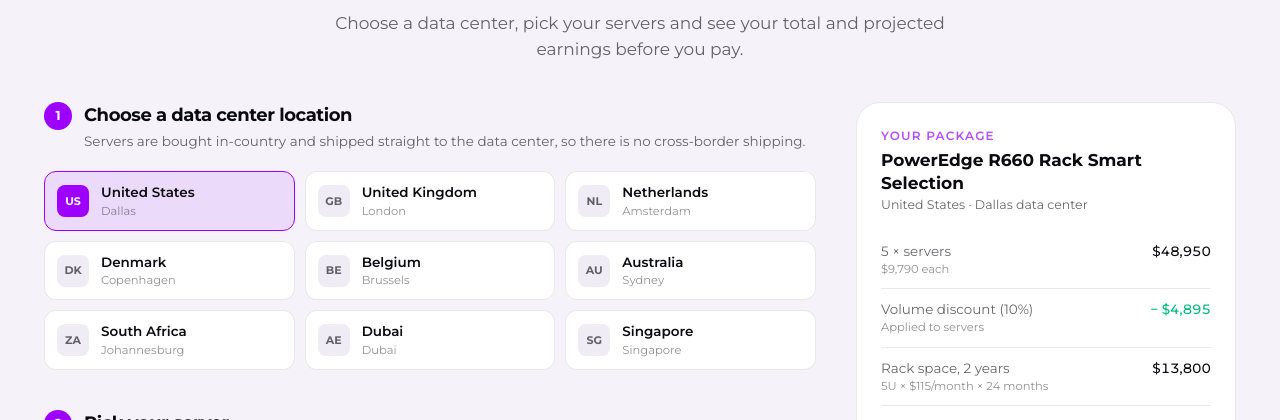
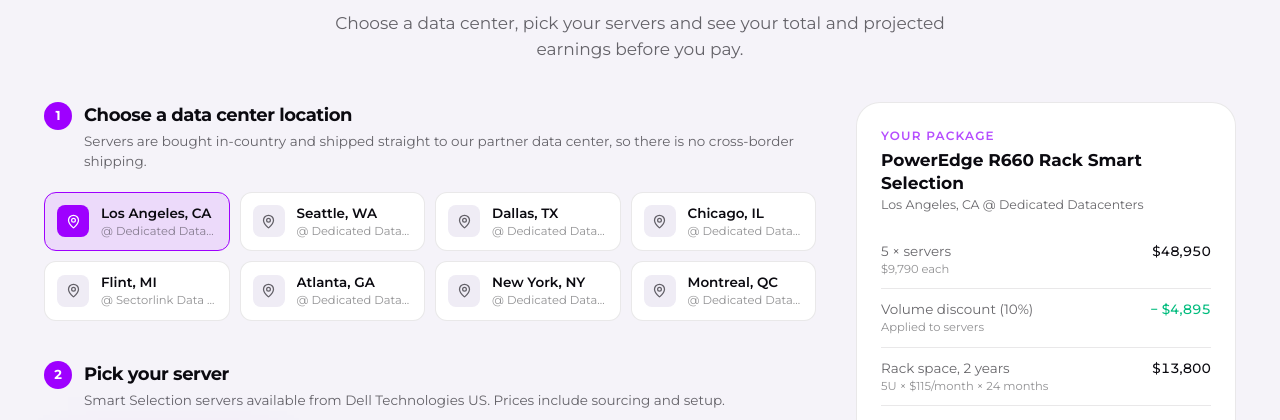
Before and after one commit to hibarri-dev/coco, a React (Vite) app in the folder frontend/: page /investors in a window 1280 px wide. Shown: the part 8964-9384 px from the top of the page. Built offline with nearby package versions, Linux system fonts and the light colour scheme; no server answers; a web font is replaced by a local one.

Commit message:
added data datas datatceneter and usage design

```diff
--- a/frontend/api/checkout.js
+++ b/frontend/api/checkout.js
@@ -1,5 +1,5 @@
 import { getStripe, json } from './_lib/stripe.js';
-import { getCatalog, getCountry } from '../src/data/catalog.js';
+import { getCatalog, getLocation, locationLabel } from '../src/data/catalog.js';
 import { quote, selectionQuery, PACKAGE_TYPES, RACK_MONTHS } from '../src/lib/pricing.js';
 
 const EMAIL = /^[^\s@]+@[^\s@]+\.[^\s@]{2,}$/;
@@ -52,8 +52,8 @@
   if (!PACKAGE_TYPES.some((p) => p.id === selection.pkg)) return json({ error: 'invalid_package' }, 400);
 
   // Prices are always recomputed here; the total sent by the browser is never trusted.
-  const country = getCountry(selection.country);
-  const catalog = await getCatalog(country.id);
+  const location = getLocation(selection.location);
+  const catalog = await getCatalog(location.id);
   const model = catalog.find((m) => m.id === selection.model);
   if (!model) return json({ error: 'model_unavailable' }, 400);
   const q = quote(model, selection.pkg, Number(selection.qty));
@@ -64,14 +64,15 @@
 
   const origin = process.env.SITE_URL || new URL(request.url).origin;
   const returnPath = RETURN_PATHS.includes(body.returnPath) ? body.returnPath : '/checkout';
-  const query = selectionQuery({ country: country.id, model: model.id, pkg: selection.pkg, qty: q.qty });
+  const query = selectionQuery({ location: location.id, model: model.id, pkg: selection.pkg, qty: q.qty });
   const back = (status) => `${origin}${returnPath}?${query}&payment=${status}&ref=${reference}`;
 
   const metadata = {
     app: 'coco',
     reference,
-    country: country.id,
-    dataCenter: `${country.city}, ${country.name}`,
+    location: location.id,
+    country: location.country,
+    dataCenter: locationLabel(location),
     model: model.id,
     package: selection.pkg,
     quantity: String(q.qty),
@@ -107,7 +108,7 @@
               unit_amount: rackCents,
               product_data: {
                 name: `Rack space, ${RACK_MONTHS} months`,
-                description: `${q.rackU}U in ${country.city}, ${country.name}`,
+                description: `${q.rackU}U at ${locationLabel(location)}`,
               },
             },
           },
--- a/frontend/src/components/funnel/PackageBuilder.jsx
+++ b/frontend/src/components/funnel/PackageBuilder.jsx
@@ -1,10 +1,9 @@
 import { useEffect, useRef, useState } from 'react';
 import { AnimatePresence, motion, useInView } from 'framer-motion';
-import { ArrowRight, Check, Cpu, HardDrive, MemoryStick, Minus, Network, Plus, Info, Sparkles } from 'lucide-react';
+import { ArrowRight, Check, Cpu, HardDrive, MapPin, MemoryStick, Minus, Network, Plus, Info, Sparkles } from 'lucide-react';
 import ServerArt from './ServerArt';
-import { COUNTRIES, getCatalog, getCountry } from '../../data/catalog';
+import { DEFAULT_LOCATION, LOCATIONS, getCatalog, getLocation, locationLabel } from '../../data/catalog';
 import { PACKAGE_TYPES, MIN_SERVERS, RACK_MONTHS, RACK_PER_U_MONTH, COCO_FEE, MARKUP, quote, serversPerRack } from '../../lib/pricing';
-import { useVisitor } from '../../lib/visitor';
 import { usd } from '../../data/packages';
 import { EASE } from '../ui/motion';
 
@@ -81,9 +80,7 @@
 }
 
 export default function PackageBuilder({ ctaLabel = 'Continue to checkout', onContinue, initial = {} }) {
-  const visitor = useVisitor();
-  const touched = useRef(Boolean(initial.country));
-  const [countryId, setCountryId] = useState(initial.country || 'US');
+  const [locationId, setLocationId] = useState(initial.location || DEFAULT_LOCATION);
   const [catalog, setCatalog] = useState(null);
   const [modelId, setModelId] = useState(initial.model || null);
   const [pkg, setPkg] = useState(initial.pkg || 'five');
@@ -92,54 +89,47 @@
   const inView = useInView(root, { margin: '0px 0px -20% 0px' });
 
   useEffect(() => {
-    if (!touched.current && COUNTRIES.some((c) => c.id === visitor.countryCode)) setCountryId(visitor.countryCode);
-  }, [visitor.countryCode]);
-
-  useEffect(() => {
     let alive = true;
     setCatalog(null);
-    getCatalog(countryId).then((items) => alive && setCatalog(items));
+    getCatalog(locationId).then((items) => alive && setCatalog(items));
     return () => {
       alive = false;
     };
-  }, [countryId]);
+  }, [locationId]);
 
-  const country = getCountry(countryId);
+  const location = getLocation(locationId);
   const model = catalog?.find((m) => m.id === modelId) ?? catalog?.[0] ?? null;
   const q = model ? quote(model, pkg, qty) : null;
   const unlockTen = q && pkg !== 'rack' && q.qty < 10;
 
-  const chooseCountry = (id) => {
-    touched.current = true;
-    setCountryId(id);
-  };
-
-  const submit = () => model && onContinue?.({ country: country.id, model: model.id, pkg, qty: q.qty });
+  const submit = () => model && onContinue?.({ location: location.id, model: model.id, pkg, qty: q.qty });
 
   return (
     <div ref={root} className="grid gap-8 lg:grid-cols-[minmax(0,1fr)_380px] lg:gap-10">
       <div className="min-w-0 space-y-10">
         <section>
-          <StepTitle n={1} title="Choose a data center location" sub="Servers are bought in-country and shipped straight to the data center, so there is no cross-border shipping." />
-          <div className="mt-5 grid grid-cols-2 gap-2.5 sm:grid-cols-3">
-            {COUNTRIES.map((c) => {
-              const active = c.id === countryId;
+          <StepTitle n={1} title="Choose a data center location" sub="Servers are bought in-country and shipped straight to our partner data center, so there is no cross-border shipping." />
+          <div className="mt-5 grid grid-cols-2 gap-2.5 sm:grid-cols-3 xl:grid-cols-4">
+            {LOCATIONS.map((l) => {
+              const active = l.id === locationId;
               return (
                 <button
-                  key={c.id}
+                  key={l.id}
                   type="button"
-                  onClick={() => chooseCountry(c.id)}
+                  onClick={() => setLocationId(l.id)}
                   aria-pressed={active}
                   className={`flex items-center gap-3 rounded-xl border px-3 py-2.5 text-left transition ${
                     active ? 'border-coco-purple bg-coco-purple/10' : 'border-[var(--line)] bg-[var(--surface)] hover:border-coco-purple/40'
                   }`}
                 >
-                  <span className={`grid h-8 w-8 shrink-0 place-items-center rounded-lg text-[11px] font-bold ${active ? 'bg-coco-purple text-white' : 'bg-[var(--surface-2)] text-[var(--muted)]'}`}>
-                    {c.id}
+                  <span className={`grid h-8 w-8 shrink-0 place-items-center rounded-lg ${active ? 'bg-coco-purple text-white' : 'bg-[var(--surface-2)] text-[var(--muted)]'}`}>
+                    <MapPin size={15} />
                   </span>
                   <span className="min-w-0">
-                    <span className="block truncate text-[13.5px] font-semibold">{c.name}</span>
-                    <span className="block truncate text-[11.5px] text-[var(--faint)]">{c.city}</span>
+                    <span className="block truncate text-[13.5px] font-semibold">
+                      {l.city}, {l.region}
+                    </span>
+                    <span className="block truncate text-[11.5px] text-[var(--faint)]">@ {l.provider}</span>
                   </span>
                 </button>
               );
@@ -148,12 +138,12 @@
         </section>
 
         <section>
-          <StepTitle n={2} title="Pick your server" sub={`Smart Selection servers available from ${country.supplier}. Prices include sourcing and setup.`} />
+          <StepTitle n={2} title="Pick your server" sub={`Smart Selection servers available from ${location.supplier}. Prices include sourcing and setup.`} />
           <div className="mt-5 grid gap-3 sm:grid-cols-2 xl:grid-cols-3">
             {!catalog &&
               Array.from({ length: 3 }).map((_, i) => <div key={i} className="h-[330px] animate-pulse rounded-2xl border border-[var(--line)] bg-[var(--surface)]" />)}
             {catalog?.map((m, i) => (
-              <motion.div key={`${countryId}-${m.id}`} initial={{ opacity: 0, y: 10 }} animate={{ opacity: 1, y: 0 }} transition={{ delay: i * 0.04, ease: EASE }}>
+              <motion.div key={`${locationId}-${m.id}`} initial={{ opacity: 0, y: 10 }} animate={{ opacity: 1, y: 0 }} transition={{ delay: i * 0.04, ease: EASE }}>
                 <ServerCard model={m} selected={model?.id === m.id} onSelect={() => setModelId(m.id)} />
               </motion.div>
             ))}
@@ -223,7 +213,7 @@
           <div className="text-[12px] font-semibold uppercase tracking-widest text-coco-violet">Your package</div>
           <div className="mt-1 text-[17px] font-bold leading-snug">{model ? model.name : 'Loading servers…'}</div>
           <div className="text-[12.5px] text-[var(--muted)]">
-            {country.name} · {country.city} data center
+            {locationLabel(location)}
           </div>
 
           {q && (
@@ -292,7 +282,7 @@
         >
           <div className="mx-auto flex max-w-xl items-center justify-between gap-3">
             <div className="min-w-0">
-              <div className="text-[11.5px] text-[var(--muted)]">{q.qty} servers · {country.name}</div>
+              <div className="text-[11.5px] text-[var(--muted)]">{q.qty} servers · {location.city}, {location.region}</div>
               <div className="text-[18px] font-bold tabular">{usd(q.total)}</div>
             </div>
             <button type="button" onClick={submit} className="flex items-center gap-1.5 rounded-xl bg-coco-purple px-4 py-3 text-[14px] font-semibold text-white">
--- a/frontend/src/components/funnel/ServerPackages.jsx
+++ b/frontend/src/components/funnel/ServerPackages.jsx
@@ -6,7 +6,7 @@
 import { usd } from '../../data/packages';
 
 const RULES = [
-  { icon: Tag, t: 'Supplier price + 10%', d: 'Live Dell pricing for your chosen country. Our 10% covers sourcing, setup and configuration, so there are no setup fees.' },
+  { icon: Tag, t: 'Supplier price + 10%', d: 'Live Dell pricing for your chosen data center. Our 10% covers sourcing, setup and configuration, so there are no setup fees.' },
   { icon: Server, t: `${usd(RACK_PER_U_MONTH)} per U a month`, d: `Rack space is 1U per server (2U servers use 2U), paid ${RACK_MONTHS} months up front.` },
   { icon: Percent, t: '10% off at 5, 15% off at 10', d: 'Volume discounts apply to the server price. Rack space is billed at the standard rate.' },
   { icon: Boxes, t: `${MIN_SERVERS} servers or a full rack`, d: `Start with ${MIN_SERVERS} servers, choose your own quantity, or reserve a full ${FULL_RACK_U}U rack.` },
--- a/frontend/src/data/catalog.js
+++ b/frontend/src/data/catalog.js
@@ -1,16 +1,35 @@
 import { ENDPOINTS } from '../config/funnel.js';
 
-export const COUNTRIES = [
-  { id: 'US', name: 'United States', city: 'Dallas', supplier: 'Dell Technologies US', factor: 1, unavailable: [] },
-  { id: 'GB', name: 'United Kingdom', city: 'London', supplier: 'Dell Technologies UK', factor: 1.07, unavailable: [] },
-  { id: 'NL', name: 'Netherlands', city: 'Amsterdam', supplier: 'Dell Technologies NL', factor: 1.06, unavailable: [] },
-  { id: 'DK', name: 'Denmark', city: 'Copenhagen', supplier: 'Dell Technologies DK', factor: 1.1, unavailable: ['r4715'] },
-  { id: 'BE', name: 'Belgium', city: 'Brussels', supplier: 'Dell Technologies BE', factor: 1.06, unavailable: ['r5715'] },
-  { id: 'AU', name: 'Australia', city: 'Sydney', supplier: 'Dell Technologies AU', factor: 1.12, unavailable: [] },
-  { id: 'ZA', name: 'South Africa', city: 'Johannesburg', supplier: 'Dell Technologies ZA', factor: 1.15, unavailable: ['r4715', 'r5715'] },
-  { id: 'AE', name: 'Dubai', city: 'Dubai', supplier: 'Dell Technologies UAE', factor: 1.05, unavailable: ['r4715'] },
-  { id: 'SG', name: 'Singapore', city: 'Singapore', supplier: 'Dell Technologies SG', factor: 1.08, unavailable: [] },
+const DEDICATED = 'Dedicated Datacenters';
+const US = { country: 'US', countryName: 'United States', supplier: 'Dell Technologies US', factor: 1, unavailable: [] };
+
+// Partner data centers. `factor` adjusts the sample supplier price per country.
+export const LOCATIONS = [
+  { id: 'lax', city: 'Los Angeles', region: 'CA', provider: DEDICATED, ...US },
+  { id: 'sea', city: 'Seattle', region: 'WA', provider: DEDICATED, ...US },
+  { id: 'dfw', city: 'Dallas', region: 'TX', provider: DEDICATED, ...US },
+  { id: 'chi', city: 'Chicago', region: 'IL', provider: DEDICATED, ...US },
+  { id: 'fnt', city: 'Flint', region: 'MI', provider: 'Sectorlink Data Center', ...US },
+  { id: 'atl', city: 'Atlanta', region: 'GA', provider: DEDICATED, ...US },
+  { id: 'nyc', city: 'New York', region: 'NY', provider: DEDICATED, ...US },
+  {
+    id: 'mtl',
+    city: 'Montreal',
+    region: 'QC',
+    provider: DEDICATED,
+    country: 'CA',
+    countryName: 'Canada',
+    supplier: 'Dell Technologies Canada',
+    factor: 1.04,
+    unavailable: [],
+  },
 ];
+
+export const DEFAULT_LOCATION = LOCATIONS[0].id;
+
+export const getLocation = (id) => LOCATIONS.find((l) => l.id === id) ?? LOCATIONS[0];
+
+export const locationLabel = (l) => `${l.city}, ${l.region} @ ${l.provider}`;
 
 // Sample Smart Selection configurations. Replace with supplier API data
 // (VITE_CATALOG_ENDPOINT); prices are USD supplier prices before CoCo's markup.
@@ -72,14 +91,11 @@
   },
 ];
 
-export const getCountry = (id) => COUNTRIES.find((c) => c.id === id) ?? COUNTRIES[0];
-
-function sampleCatalog(countryId) {
-  const country = getCountry(countryId);
-  return MODELS.filter((m) => !country.unavailable.includes(m.id)).map(({ basePrice, ...m }) => ({
+function sampleCatalog(location) {
+  return MODELS.filter((m) => !location.unavailable.includes(m.id)).map(({ basePrice, ...m }) => ({
     ...m,
-    supplierPrice: Math.round((basePrice * country.factor) / 10) * 10,
-    supplier: country.supplier,
+    supplierPrice: Math.round((basePrice * location.factor) / 10) * 10,
+    supplier: location.supplier,
     image: null,
     sample: true,
   }));
@@ -87,12 +103,14 @@
 
 const cache = new Map();
 
-export async function getCatalog(countryId) {
-  if (cache.has(countryId)) return cache.get(countryId);
-  let items = sampleCatalog(countryId);
+export async function getCatalog(locationId) {
+  if (cache.has(locationId)) return cache.get(locationId);
+  const location = getLocation(locationId);
+  let items = sampleCatalog(location);
   if (ENDPOINTS.catalog) {
     try {
-      const res = await fetch(`${ENDPOINTS.catalog}?country=${encodeURIComponent(countryId)}`);
+      const query = new URLSearchParams({ location: location.id, country: location.country });
+      const res = await fetch(`${ENDPOINTS.catalog}?${query}`);
       if (res.ok) {
         const data = await res.json();
         if (Array.isArray(data) && data.length) items = data.map((m) => ({ ...m, sample: false }));
@@ -101,6 +119,6 @@
       /* fall back to sample catalog */
     }
   }
-  cache.set(countryId, items);
+  cache.set(locationId, items);
   return items;
 }
--- a/frontend/src/lib/pricing.js
+++ b/frontend/src/lib/pricing.js
@@ -29,12 +29,12 @@
 
 const cents = (n) => Math.round(n * 100) / 100;
 
-export const selectionQuery = (s) => new URLSearchParams({ country: s.country, model: s.model, pkg: s.pkg, qty: String(s.qty) }).toString();
+export const selectionQuery = (s) => new URLSearchParams({ location: s.location, model: s.model, pkg: s.pkg, qty: String(s.qty) }).toString();
 
 export function selectionFromQuery(params) {
   const pkg = PACKAGE_TYPES.some((p) => p.id === params.get('pkg')) ? params.get('pkg') : 'five';
   return {
-    country: params.get('country') || 'US',
+    location: params.get('location') || '',
     model: params.get('model') || '',
     pkg,
     qty: Number(params.get('qty')) || MIN_SERVERS,
--- a/frontend/src/pages/live/CheckoutPage.jsx
+++ b/frontend/src/pages/live/CheckoutPage.jsx
@@ -5,7 +5,7 @@
 import FunnelLayout from '../../components/funnel/FunnelLayout';
 import CallbackButton from '../../components/funnel/CallbackButton';
 import { Field } from '../../components/funnel/Modal';
-import { getCatalog, getCountry } from '../../data/catalog';
+import { getCatalog, getLocation, locationLabel } from '../../data/catalog';
 import { quote, selectionFromQuery, selectionQuery, RACK_MONTHS } from '../../lib/pricing';
 import { getRegistration } from '../../lib/broadcast';
 import { submitLead } from '../../lib/leads';
@@ -33,13 +33,13 @@
   );
 }
 
-function Summary({ model, country, q }) {
+function Summary({ model, location, q }) {
   return (
     <div className="rounded-3xl border border-[var(--line)] bg-[var(--surface)] p-5 sm:p-6">
       <div className="text-[12px] font-semibold uppercase tracking-widest text-coco-violet">Order summary</div>
       <div className="mt-1 text-[16px] font-bold leading-snug">{q.qty} × {model.name}</div>
       <div className="text-[12.5px] text-[var(--muted)]">
-        {country.city}, {country.name} · {q.usedU}U of rack space{q.rackU !== q.usedU ? ` (full ${q.rackU}U rack reserved)` : ''}
+        {locationLabel(location)} · {q.usedU}U of rack space{q.rackU !== q.usedU ? ` (full ${q.rackU}U rack reserved)` : ''}
       </div>
       <dl className="mt-4 divide-y divide-[var(--line)] text-[13.5px]">
         <div className="flex justify-between py-2.5"><dt className="text-[var(--muted)]">Servers ({usd(q.unitPrice)} each)</dt><dd className="tabular">{usd(q.serversSubtotal)}</dd></div>
@@ -201,7 +201,7 @@
   const selection = useMemo(() => selectionFromQuery(params), [params]);
   const payment = params.get('payment');
   const paidReference = params.get('ref');
-  const country = getCountry(selection.country);
+  const location = getLocation(selection.location);
   const [catalog, setCatalog] = useState(null);
   const lead = getRegistration()?.lead;
 
@@ -226,8 +226,8 @@
   const tracking = useFormTracking('server-order', { active: !order && payment !== 'success' });
 
   useEffect(() => {
-    getCatalog(country.id).then(setCatalog);
-  }, [country.id]);
+    getCatalog(location.id).then(setCatalog);
+  }, [location.id]);
 
   useEffect(() => {
     window.scrollTo(0, 0);
@@ -268,7 +268,7 @@
       quote: q,
       customer: { name: form.name.trim(), email: form.email.trim(), phone: form.phone.trim(), company: form.company.trim() },
       address: { line1: form.line1, line2: form.line2, city: form.city, region: form.region, postal: form.postal, country: form.country },
-      dataCenter: { country: country.name, city: country.city },
+      dataCenter: { id: location.id, provider: location.provider, city: location.city, region: location.region, country: location.countryName },
     };
     await submitLead('server-order', payload);
 
@@ -319,7 +319,7 @@
     return layout(
       <div className="mx-auto max-w-md py-16 text-center">
         <h1 className="text-2xl font-bold">That server isn't available</h1>
-        <p className="mt-2 text-[var(--muted)]">It may have sold out in {country.name}. Please choose your package again.</p>
+        <p className="mt-2 text-[var(--muted)]">It may have sold out in {location.city}. Please choose your package again.</p>
         <Link to={backTo} className="mt-6 inline-block rounded-xl bg-coco-purple px-5 py-3 font-semibold text-white">Choose a package</Link>
       </div>,
     );
@@ -343,7 +343,7 @@
             </div>
           </Section>
 
-          <Section title="Delivery address" sub={`Servers ship directly to the ${country.city} data center. This address goes on your ownership papers and invoices.`}>
+          <Section title="Delivery address" sub={`Servers ship directly to ${location.provider} in ${location.city}, ${location.region}. This address goes on your ownership papers and invoices.`}>
             <div className="grid gap-3.5 sm:grid-cols-2">
               <Field className="sm:col-span-2" label="Address" autoComplete="address-line1" value={form.line1} onChange={set('line1')} error={errors.line1} />
               <Field className="sm:col-span-2" label="Apartment, suite, etc. (optional)" autoComplete="address-line2" value={form.line2} onChange={set('line2')} />
@@ -414,7 +414,7 @@
         </form>
 
         <aside className="order-1 lg:order-2 lg:sticky lg:top-24 lg:self-start">
-          {q ? <Summary model={model} country={country} q={q} /> : <div className="h-72 animate-pulse rounded-3xl border border-[var(--line)] bg-[var(--surface)]" />}
+          {q ? <Summary model={model} location={location} q={q} /> : <div className="h-72 animate-pulse rounded-3xl border border-[var(--line)] bg-[var(--surface)]" />}
         </aside>
       </div>
     </>,
```
Also changed, not shown: frontend/src/components/landing/HeroDemo.jsx (+129 -27 lines).
